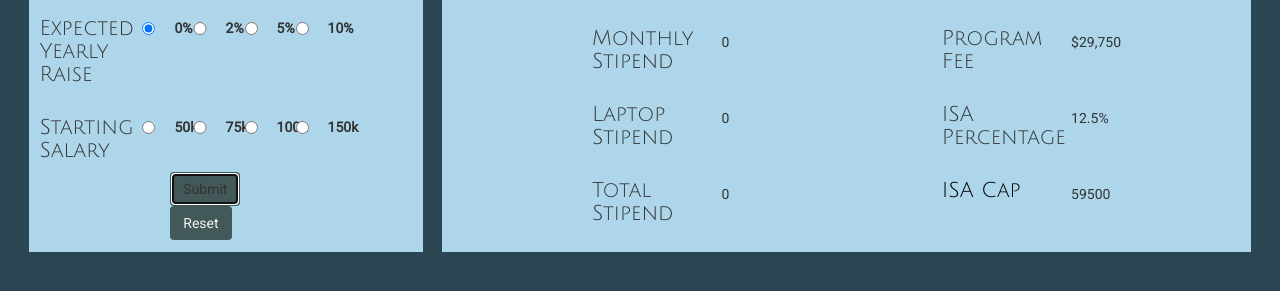
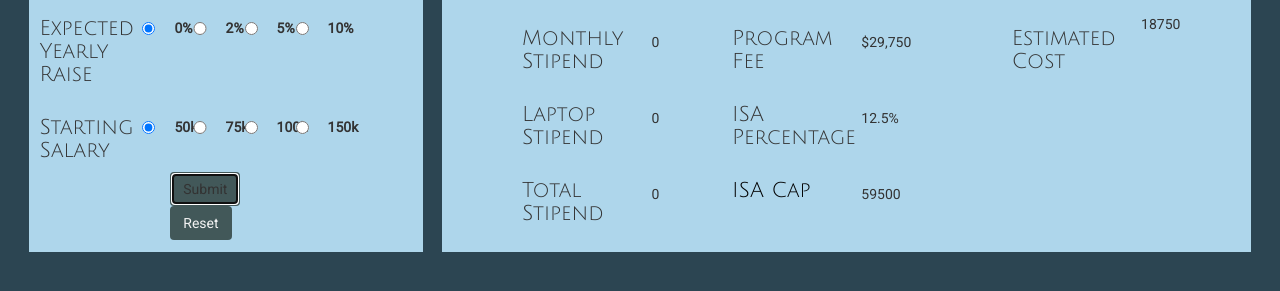
Before and after one commit to lizzkats/ISACalculator, a website: page index.html in a window 1280 px wide. Both pictures are taken after a click on the input "Submit". Shown: the part 485-776 px from the top of the page. Drawn offline with nearby package versions, Linux system fonts and the light colour scheme.

Commit message:
return estimated cost.

```diff
--- a/calculations.js
+++ b/calculations.js
@@ -82,9 +82,12 @@
     cap=(programFee+stipend+laptop)*2;
     setOutput(cap, 'cap-output');
 
-    raise = getRadio('raise');
-    console.log('raise '+raise);
-    salary = getRadio('salary');
+    raise = parseInt(getRadio('raise'), 10);
+
+    salary = parseInt(getRadio('salary'), 10);
+
+    setOutput(calculateY(salary, stipend, laptop, laptopPercentage, percentage, raise),'total-output')
+
 
     return generateData(stipend, laptop, laptopPercentage, percentage, raise, salary, cap);
   };
@@ -106,17 +109,16 @@
 
   }
 
+
   //use inside graph object
   function calculateY(salary, stipend, laptop, laptopPercentage, percentage, raise) {
       var cost=0;
       var year2=salary+(salary*raise);
-      console.log('raise inside calculations '+raise);
       if(raise===0){
       cost = salary *3 * (percentage+laptopPercentage+.125);
     } else {
       cost = (salary + year2 + (year2+(year2*raise))) * (percentage+laptopPercentage+.125);
     }
-console.log('calculated cost '+cost);
 
       cap=(programFee+stipend+laptop)*2;
       if (cost>cap){
--- a/index.html
+++ b/index.html
@@ -50,7 +50,7 @@
               <div class="row">
                 <h3 class="col-xs-3">Starting Salary</h3>
                 <div class='radioButtons col-xs-8'>
-                <input type="radio" name="salary" class="col-xs-1" id="sal50" value="50000"/><label class="col-xs-1" for="sal50">50k</label>
+                <input type="radio" name="salary" class="col-xs-1" id="sal50" value="50000" checked/><label class="col-xs-1" for="sal50">50k</label>
                 <input type="radio" name="salary" class="col-xs-1" id="sal75" value="75000"/><label class="col-xs-1" for="sal75">75k</label>
                 <input type="radio" name="salary" class="col-xs-1" id="sal100" value="100000"/><label class="col-xs-1" for="sal100">100k</label>
                 <input type="radio" name="salary" class="col-xs-1" id="sal150" value="150000"/><label class="col-xs-1" for="sal150">150k</label>
@@ -71,38 +71,38 @@
         <div class = "col-xs-8">
           <div id="output-margins">
           <div id="output">
-
             <div id="space" class="row">
               <div class="col-xs-12"><h2 id="output-title">Your Results</h2></div>
 
             </div>
             <div class="row">
+              <div class="col-xs-1"></div>
+              <div class="col-xs-2"><h3>Monthly Stipend</h3></div>
+              <h5 class="col-xs-1" id="monthly-stipend-output"></h5>
+              <div class="col-xs-2"><h3>Program Fee</h3></div>
+              <h5 id="fee-output"class="col-xs-1">$29,750</h5>
+                <div class="col-xs-1"></div>
+              <div class="col-xs-2"><h3>Estimated Cost</h3></div>
+              <h5 id="total-output"class="col-xs-1"></h5>
               <div class="col-xs-2"></div>
-              <div class="col-xs-2"><h3>Monthly Stipend</h3></div>
-              <h5 class="col-xs-2" id="monthly-stipend-output"></h5>
-              <div class="col-xs-1"></div>
-              <div class="col-xs-2"><h3>Program Fee</h3></div>
-              <h5 id="fee-output"class="col-xs-2">$29,750</h5>
-                <div class="col-xs-1"></div>
             </div>
             <div id="laptop-stipend" class="row">
-              <div class="col-xs-2"></div>
+              <div class="col-xs-1"></div>
               <div class="col-xs-2"><h3>Laptop Stipend</h3></div>
-              <h5 class="col-xs-2" id="laptop-output"></h5>
-              <div class="col-xs-1"></div>
+              <h5 class="col-xs-1" id="laptop-output"></h5>
               <div class="col-xs-2"><h3>ISA Percentage</h3></div>
               <h5 id="isa-output" class="col-xs-1"></h5>
+              <div class="col-xs-1"></div>
 
             </div>
             <div id="stipend-info" class="row">
-              <div class="col-xs-2"></div>
+              <div class="col-xs-1"></div>
               <div class="col-xs-2"><h3>Total Stipend</h3></div>
-              <h5 class="col-xs-2" id="total-stipend-output"></h5>
-              <div class="col-xs-1"></div>
+              <h5 class="col-xs-1" id="total-stipend-output"></h5>
               <div class="col-xs-2"><h3><a href="" title="The ISA Cap is equal to double the program fees and whatever stipend you choose to take. No matter what your salary is, you'll never be required to pay more than this amount.">ISA Cap</a></h3></div>
               <h5 class="col-xs-1" id="cap-output"></h5>
+              <div class="col-xs-1"></div>
 
-              <!-- <div class="col-xs-3">Words about cost</div> -->
             </div>
             <!-- <div id="rebate" class="row">
               <div class="col-xs-4"><h3>Rebate Explanation</h3></div>
```
Also changed, not shown: README.md.
